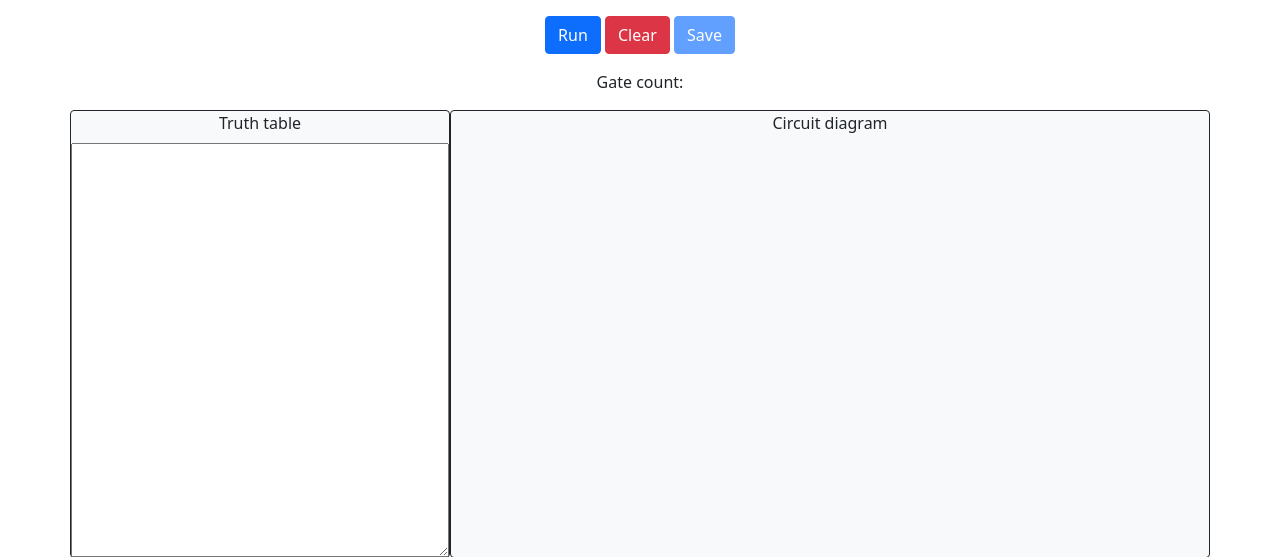
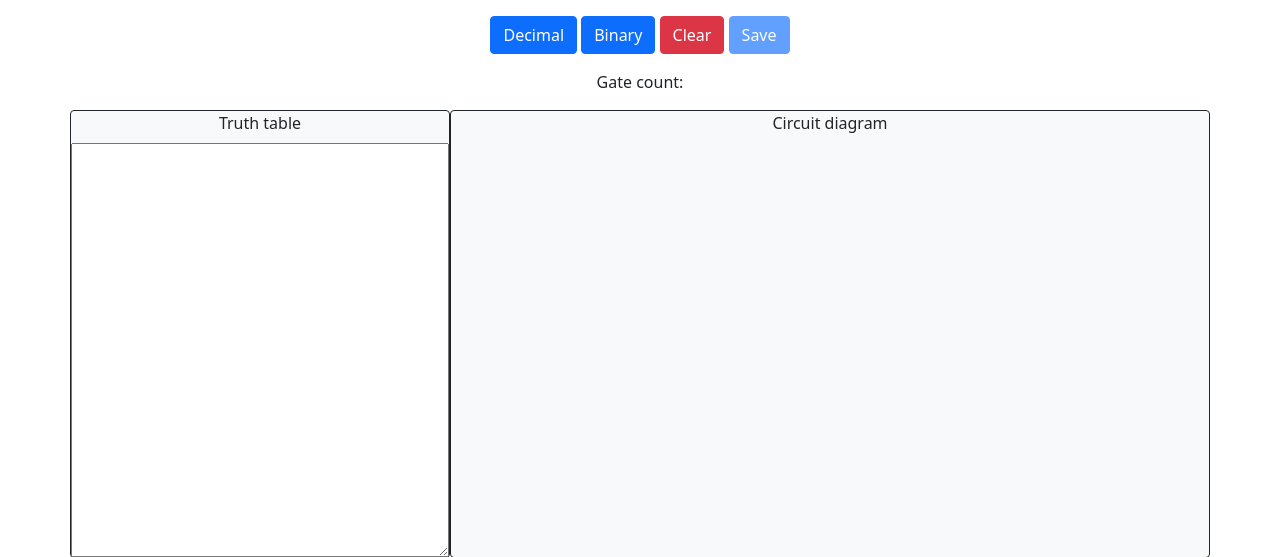
Before and after one commit to Mark-YH/Reversible_Circuit_Checker, a Flask app: page / in a window 1280 px wide. Shown: the part 286-843 px from the top of the page. Run offline with Flask 2, Linux system fonts and the light colour scheme; some libraries are stand-ins or nearby versions.

Commit message:
added decimal representation

```diff
--- a/static/js/main.js
+++ b/static/js/main.js
@@ -85,7 +85,7 @@ function draw(circuit, wire_count) {
     }
 }
 
-function get_result(data, gate_count) {
+function get_result(data, gate_count, is_deciaml) {
     axios({
         method: 'post',
         url: url + '/start',
@@ -98,8 +98,14 @@ function get_result(data, gate_count) {
             let out_table = res.data['data']['output'];
             let text = '';
 
-            for (let i = 0; i < in_table.length; i++) {
-                text = text + in_table[i] + ' -> ' + out_table[i] + '\n';
+            if (is_deciaml) {
+                for (let i = 0; i < in_table.length; i++) {
+                    text = text + parseInt(in_table[i], 2) + ' -> ' + parseInt(out_table[i], 2) + '\n';
+                }
+            } else {
+                for (let i = 0; i < in_table.length; i++) {
+                    text = text + in_table[i] + ' -> ' + out_table[i] + '\n';
+                }
             }
 
             document.getElementById('truth_table').value = text;
@@ -116,7 +122,7 @@ function get_result(data, gate_count) {
     });
 }
 
-function run() {
+function run(is_decimal) {
     let data = document.getElementById('circuit').value;
     data += '\n';
     data = data.replace(/ /g, '');
@@ -144,7 +150,7 @@ function run() {
             }
         }
         if (is_valid) {
-            get_result(data, gate_count);
+            get_result(data, gate_count, is_decimal);
         } else {
             reset(false);
             document.getElementById('invalid_circuit').innerHTML = 'Illegal input';
--- a/templates/index.html
+++ b/templates/index.html
@@ -56,7 +56,8 @@
     </div>
     <div class="row">
         <div class="col text-center">
-            <button class="btn btn-primary" onclick="run()">Run</button>
+            <button class="btn btn-primary" onclick="run(true)">Decimal</button>
+            <button class="btn btn-primary" onclick="run(false)">Binary</button>
             <button class="btn btn-danger" onclick="reset(true)">Clear</button>
             <button class="btn btn-primary" id="btn_save" disabled>Save</button>
         </div>
```
